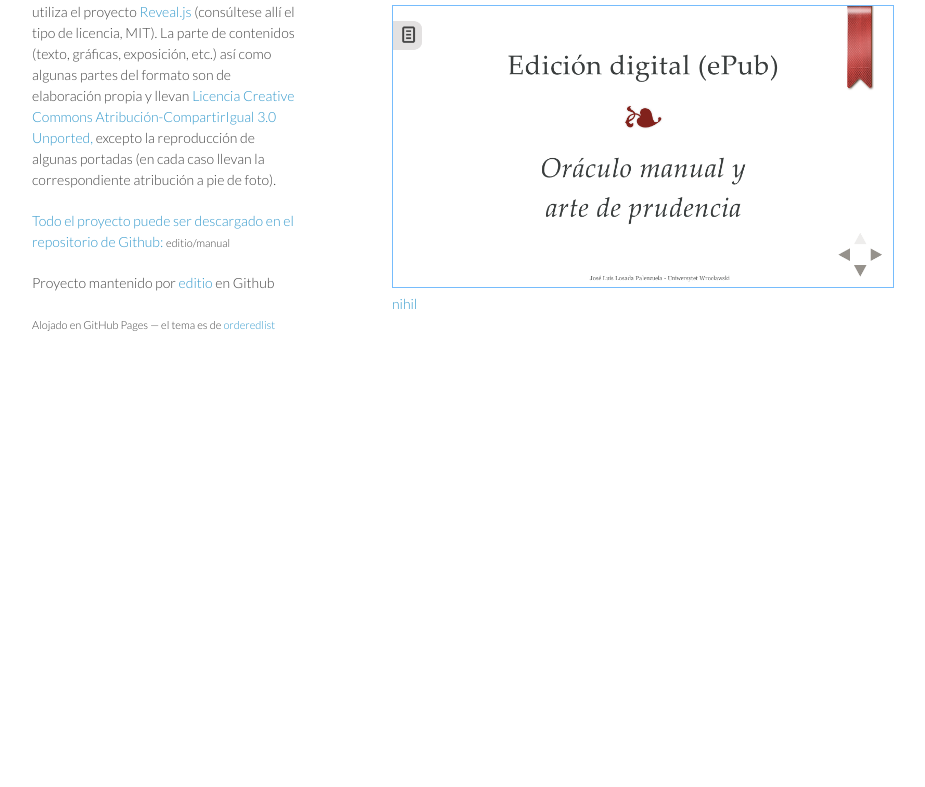
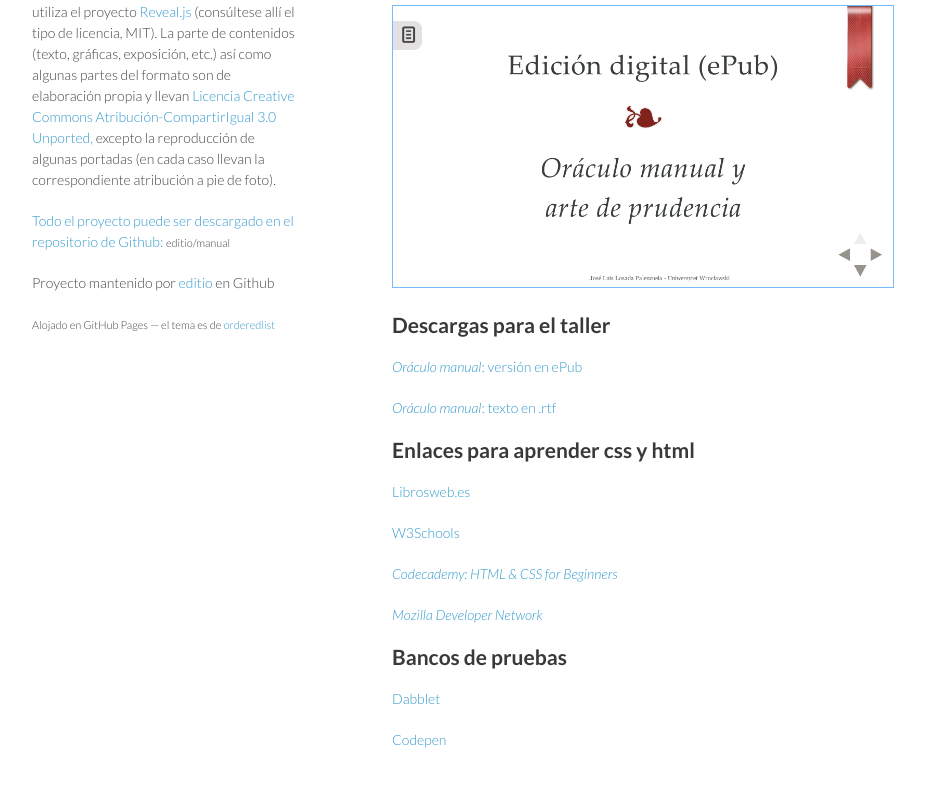
Before and after one commit to editio/manual, a website: page index.html in a window 1280 px wide. Shown: the part 451-1238 px from the top of the page, without its empty margins (178-1103 px from the left). Before the commit the page ends 815 px from the top, so only its background shows below. Drawn offline with Linux system fonts and the light colour scheme.

Commit message:
index y descargas

```diff
--- a/index.html
+++ b/index.html
@@ -48,7 +48,31 @@
 <a href="http://editio.github.io/manual/editio"><img  src="imagen/captura-om-editio.png" title="Editio"></a>
 
 
-<a href="https://dl.dropboxusercontent.com/u/1224912/varia/ifr.xhtml">nihil</a>
+<h2>  Descargas para el taller </h2>
+
+<!--<a href="https://dl.dropboxusercontent.com/u/1224912/varia/ifr.xhtml">nihil</a>-->
+
+<p><a href="http://editio.github.io/manual/descargas/OM-3.epub"><i>Oráculo manual</i>: versión en ePub</a></p>
+
+<p><a href="http://editio.github.io/manual/descargas/OM-100-preliminares.rtf"><i>Oráculo manual</i>: texto en .rtf</a></p>
+
+<h2>  Enlaces para aprender css y html </h2>
+
+<p><a href="http://librosweb.es">Librosweb.es</a></p>
+
+<p><a href="http://www.w3schools.com">W3Schools</a></p>
+
+<p><a href="http://www.codecademy.com/tracks/htmlcss"><i>Codecademy: HTML & CSS for Beginners </i></a></p>
+
+<p><a href="https://developer.mozilla.org/es/learn"><i>Mozilla Developer Network</i></a></p>
+
+
+<h2>  Bancos de pruebas</h2>
+
+<p><a href="http://dabblet.com">Dabblet</a></p>
+
+<p><a href="http://codepen.io/pen/">Codepen</a></p>
+
 
 </section>
 
```
Also changed, not shown: 5 other files.
